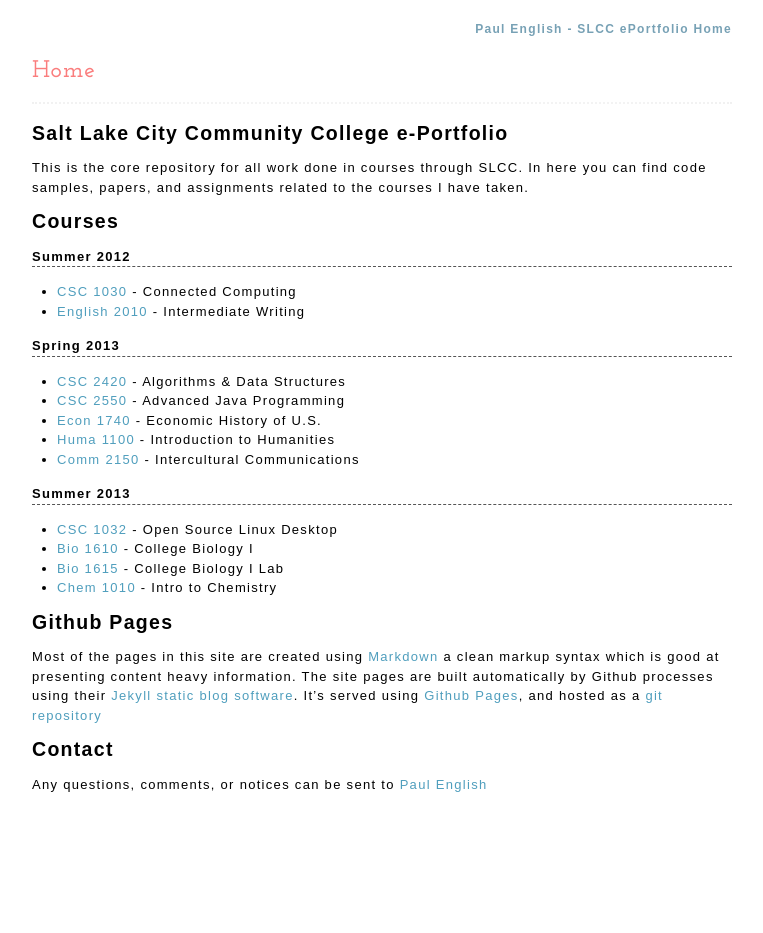
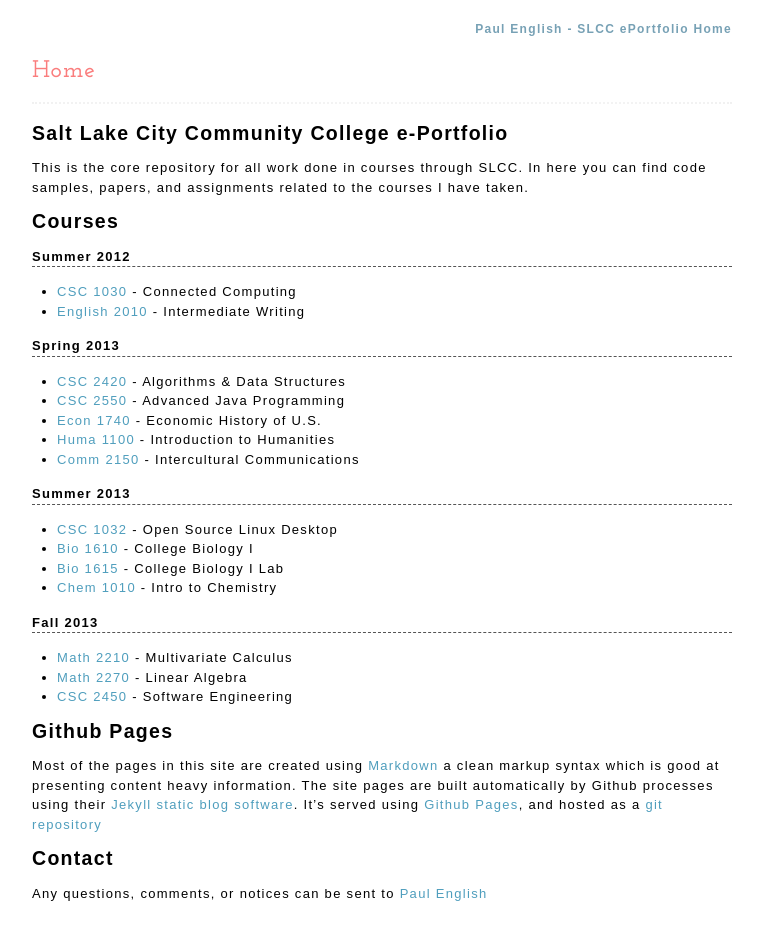
Before and after one commit to paul-english/slcc-eportfolio, a Jekyll site: the page built from index.md, in a window 1280 px wide. Shown: the whole page, without its empty margins (258-1021 px from the left). Built offline with Jekyll 4.4.1, drawn with Linux system fonts in a browser that asks for light colours; Markdown is read by kramdown in place of the engine named in the settings; comment, search, counter and statistics services are not loaded; before the commit the page ends 900 px from its top, so only the background shows below that.

Commit message:
Include next semester courses

```diff
--- a/index.md
+++ b/index.md
@@ -29,6 +29,12 @@
 * [Bio 1615](su13-biol-1615-002-jones) - College Biology I Lab
 * [Chem 1010](su13-chem-1010-009-neilsen) - Intro to Chemistry
 
+#### Fall 2013
+
+* [Math 2210](#TODO) - Multivariate Calculus
+* [Math 2270](#TODO) - Linear Algebra
+* [CSC 2450](#TODO) - Software Engineering
+
 ## Github Pages
 
 Most of the pages in this site are created using [Markdown](http://daringfireball.net/projects/markdown/syntax/) a clean markup syntax which is good at presenting content heavy information. The site pages are built automatically by Github processes using their [Jekyll static blog software](https://github.com/mojombo/jekyll/). It's served using [Github Pages](http://pages.github.com/), and hosted as a [git repository](https://github.com/log0ymxm/slcc-eportfolio)
```
